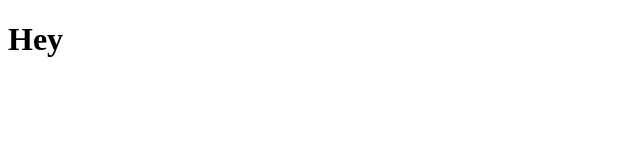
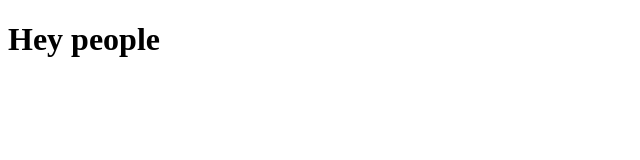
Before and after one commit to ghostlightning/test, a plain HTML site: page index.html in a window 1280 px wide. Shown: the whole page, without its empty margins (0-640 px from the left). Drawn offline with Linux system fonts and the light colour scheme.

```diff
--- a/index.html
+++ b/index.html
@@ -7,7 +7,7 @@
     <title>Document</title>
 </head>
 <body>
-   <h1><strong>Hey</strong></h1>
+   <h1><strong>Hey people</strong></h1>
 
 </body>
 </html>
```
